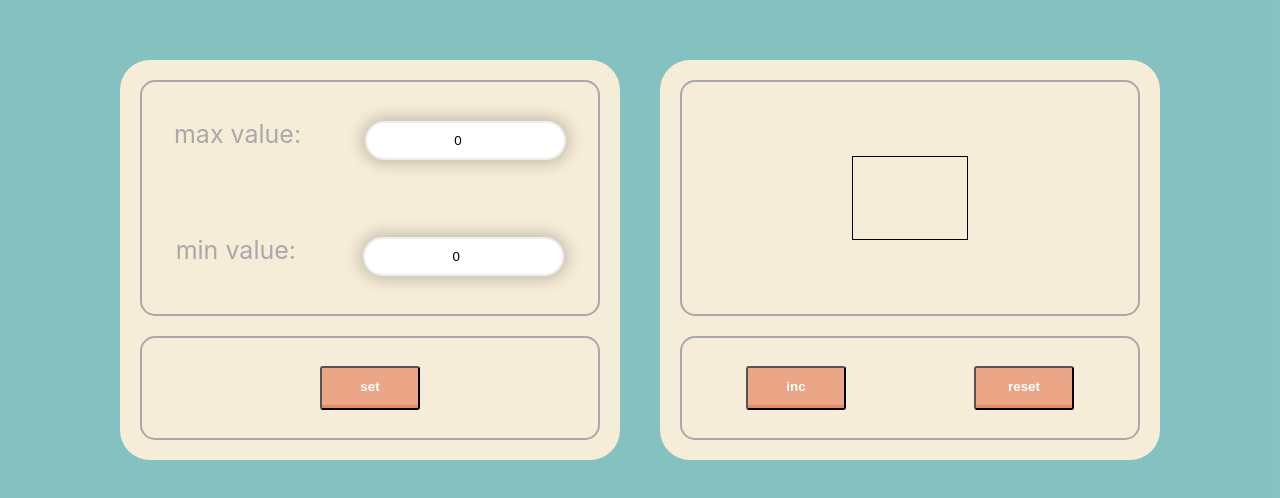
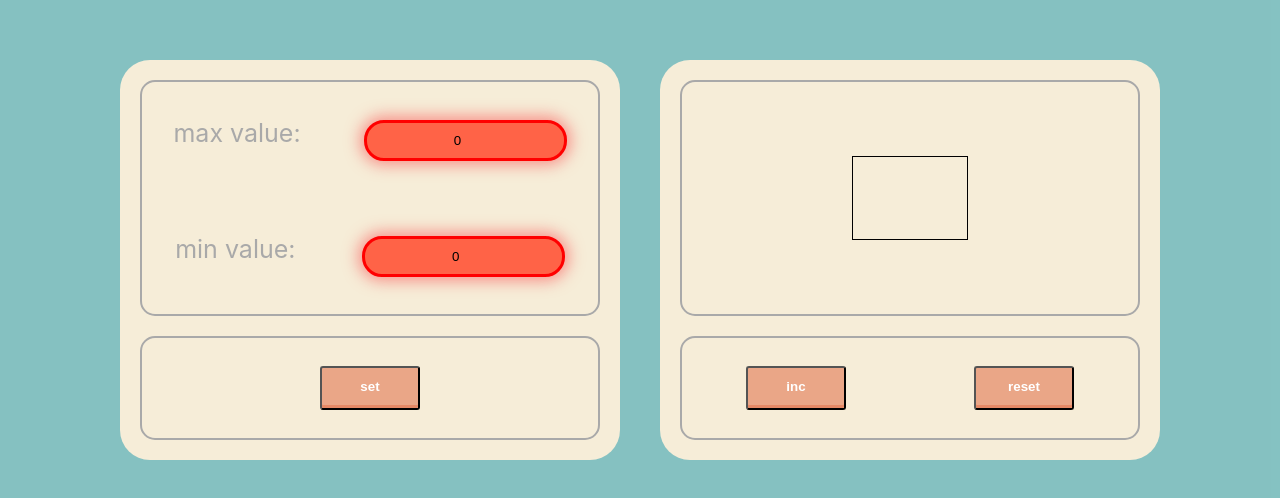
Before and after one commit to PavelMalta/CounterOnReactRedux, a React (Create React App) app: page / in a window 1280 px wide. Shown: the part 140-638 px from the top of the page. Built offline with nearby package versions, Linux system fonts and the light colour scheme.

Commit message:
add setErrorAC and error logic

```diff
--- a/src/component/Input/Input.tsx
+++ b/src/component/Input/Input.tsx
@@ -4,6 +4,7 @@ import s from "./Input.module.css"
 type InputPropsType = {
     setValue: (value: number) => void
     value: number
+    error: boolean
 }
 
 export const Input = (props: InputPropsType) => {
@@ -11,11 +12,12 @@ export const Input = (props: InputPropsType) => {
     const setValue = (e: ChangeEvent<HTMLInputElement>) => {
         props.setValue(+e.currentTarget.value)
     }
+    const className = props.error ? s.errorInput : s.superInput
 
     return (
         <div>
             <input type={"number"}
-                   className={s.superInput}
+                   className={className}
                    onChange={setValue}
                    value={props.value}
             />
--- a/src/component/Setting/Setting.tsx
+++ b/src/component/Setting/Setting.tsx
@@ -4,11 +4,12 @@ import {Button} from "../Button/Button";
 import {Input} from "../Input/Input";
 import {useDispatch, useSelector} from "react-redux";
 import {AppRootStateType} from "../../state/store";
-import {setMaxValueAC, setMinValueAC} from "../../state/count-reducer";
+import {setErrorAC, setMaxValueAC, setMinValueAC} from "../../state/count-reducer";
 
 export const Setting = () => {
     const maxValue = useSelector((state: AppRootStateType) => state.count.maxValue)
     const minValue = useSelector((state:AppRootStateType) => state.count.minValue)
+    const error = useSelector((state:AppRootStateType) => state.count.error)
     const dispatch = useDispatch()
 
     const setMaxValue = (maxValue: number) => {
@@ -18,19 +19,27 @@ export const Setting = () => {
         dispatch(setMinValueAC(minValue))
     }
 
+    if (maxValue <= minValue) {
+        console.log("error")
+        dispatch(setErrorAC(true))
+    } else {
+        console.log("doesn't error")
+        dispatch(setErrorAC(false))
+    }
+
     return (
         <div className={s.counter}>
             <div className={s.input_container}>
                 <div className={s.item}>
                     <div className={s.description}>max value:</div>
                     <div>
-                        <Input setValue={setMaxValue} value={maxValue}/>
+                        <Input setValue={setMaxValue} value={maxValue} error={error}/>
                     </div>
                 </div>
                 <div className={s.item}>
                     <div className={s.description}>min value:</div>
                     <div>
-                        <Input setValue={setMinValue} value={minValue}/>
+                        <Input setValue={setMinValue} value={minValue} error={error}/>
                     </div>
                 </div>
 
--- a/src/state/count-reducer.ts
+++ b/src/state/count-reducer.ts
@@ -1,6 +1,7 @@
 const initialState = {
     maxValue: 0 as number,
-    minValue: 0 as number
+    minValue: 0 as number,
+    error: false as boolean
 }
 
 type InitialStateType = typeof initialState
@@ -11,12 +12,16 @@ export const countReducer = (state: InitialStateType = initialState, action: Act
             return {...state, maxValue: action.maxValue}
         case "SET-MIN-VALUE":
             return {...state, minValue: action.minValue}
+        case "SET-ERROR":
+            return {...state, error: action.error}
         default:
             return state
     }
 }
 
-type ActionType = ReturnType<typeof setMaxValueAC> | ReturnType<typeof setMinValueAC>
+type ActionType = ReturnType<typeof setMaxValueAC>
+    | ReturnType<typeof setMinValueAC>
+    | ReturnType<typeof setErrorAC>
 
 export const setMaxValueAC = (maxValue: number) => {
     return {type: 'SET-MAX-VALUE', maxValue} as const
@@ -24,3 +29,6 @@ export const setMaxValueAC = (maxValue: number) => {
 export const setMinValueAC = (minValue: number) => {
     return {type: 'SET-MIN-VALUE', minValue} as const
 }
+export const setErrorAC = (error: boolean) => {
+    return {type: 'SET-ERROR', error} as const
+}
```
